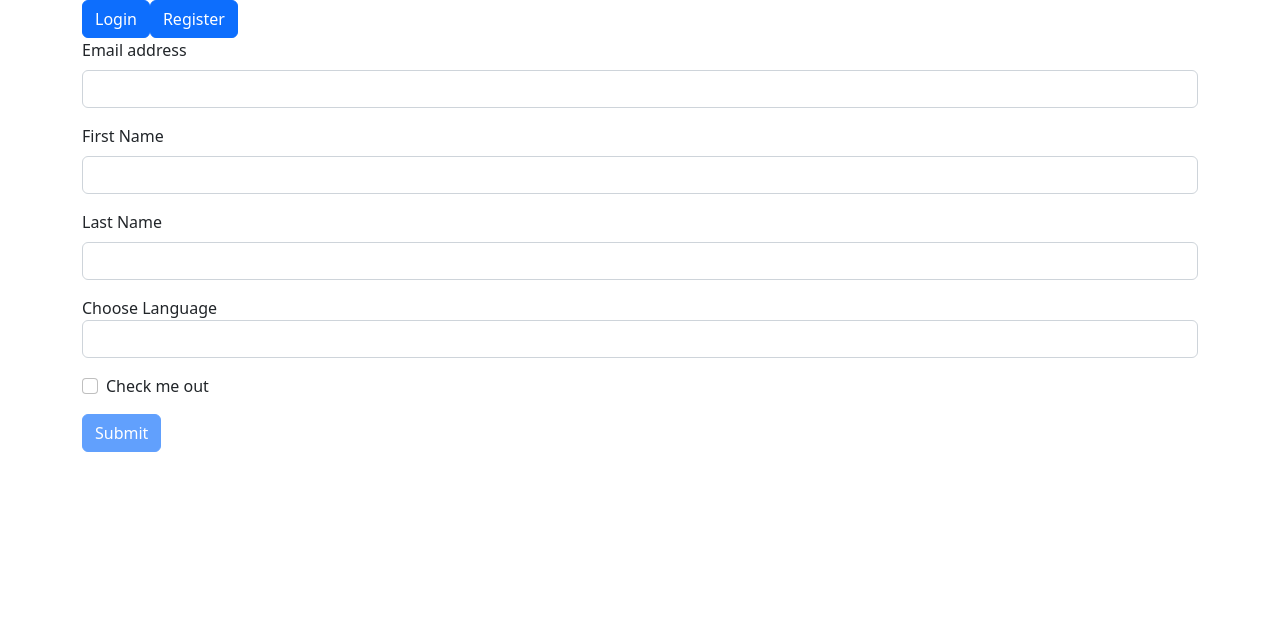
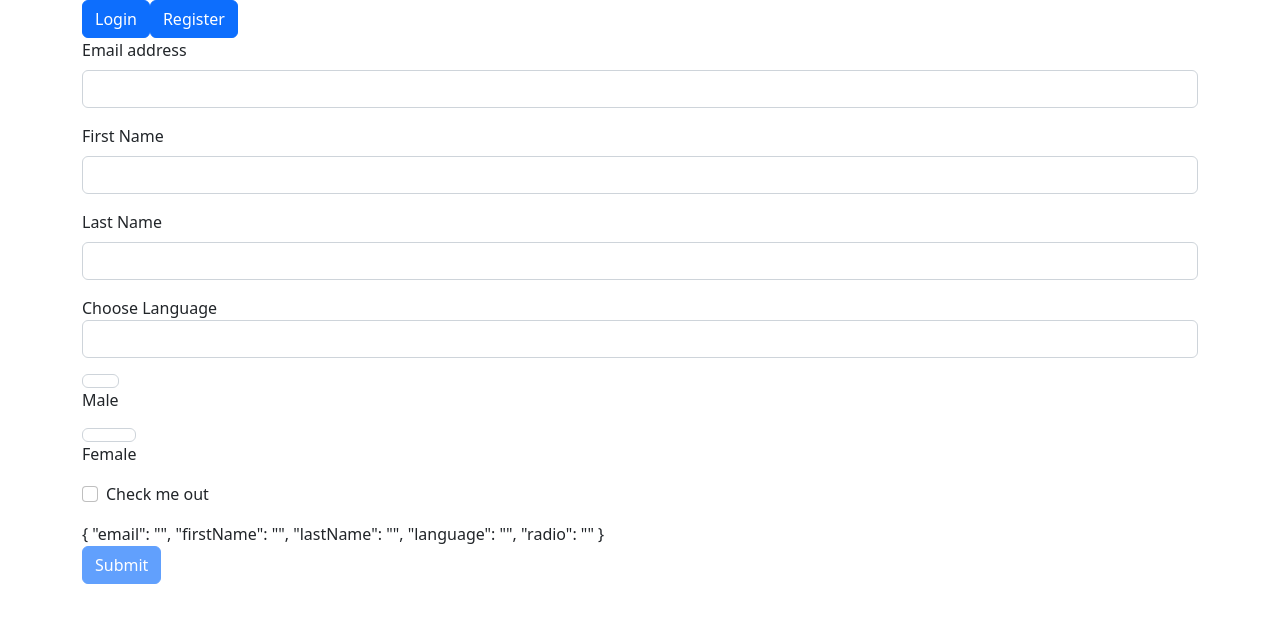
Before and after one commit to tharun-hanmandla/angular-space, an Angular app in the folder form-validations/: page / in a window 1280 px wide. Both pictures are taken after a click on the button "Register". Shown: the top 622 px of the page. Built offline with nearby package versions, Linux system fonts and the light colour scheme.

Commit message:
added radio button

```diff
--- a/form-validations/src/app/registration-form/registration-form.component.html
+++ b/form-validations/src/app/registration-form/registration-form.component.html
@@ -35,11 +35,21 @@
 
         </div>
     </div>
+
+    <div class="form-group">
+        <div class="mb-3 radio" *ngFor="let radioButton of radioButtons">
+            <label>
+                <input ngModel type="radio" name="radio" class="form-control" id="radio" [value]="radioButton.id">
+                {{radioButton.gender}}
+            </label>
+        </div>
+    </div>
     <div class="form-group">
         <div class="mb-3 form-check">
             <input type="checkbox" class="form-check-input" id="check">
             <label class="form-check-label" for="check">Check me out</label>
         </div>
     </div>
+    <div>{{f.value | json}}</div>
     <button type="submit" class="btn btn-primary" [disabled]="!f.valid">Submit</button>
 </form>
--- a/form-validations/src/app/registration-form/registration-form.component.ts
+++ b/form-validations/src/app/registration-form/registration-form.component.ts
@@ -13,6 +13,11 @@ export class RegistrationFormComponent implements OnInit {
     { id: 3, language: 'english' }
 
   ];
+
+  radioButtons = [
+    { id: 1, gender: 'Male' },
+    { id: 2, gender: 'Female' }
+  ];
   constructor() { }
 
   ngOnInit(): void {
```
